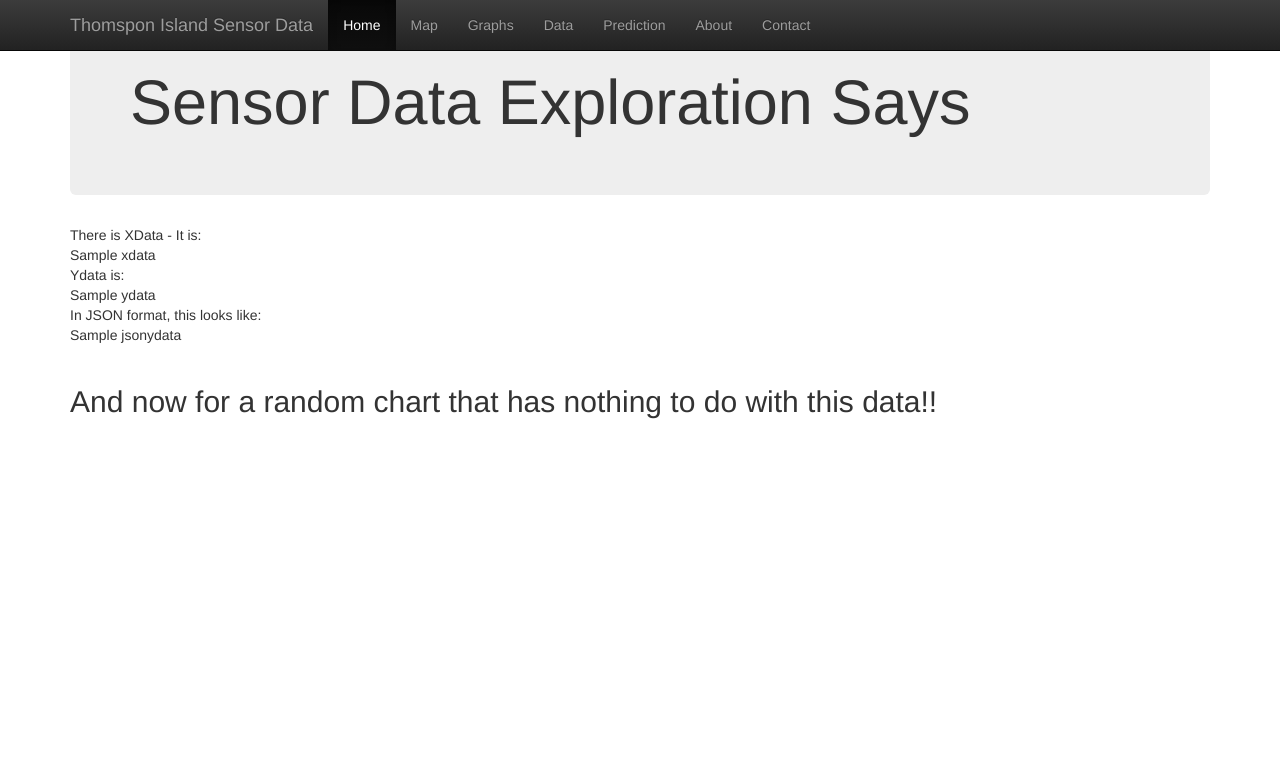
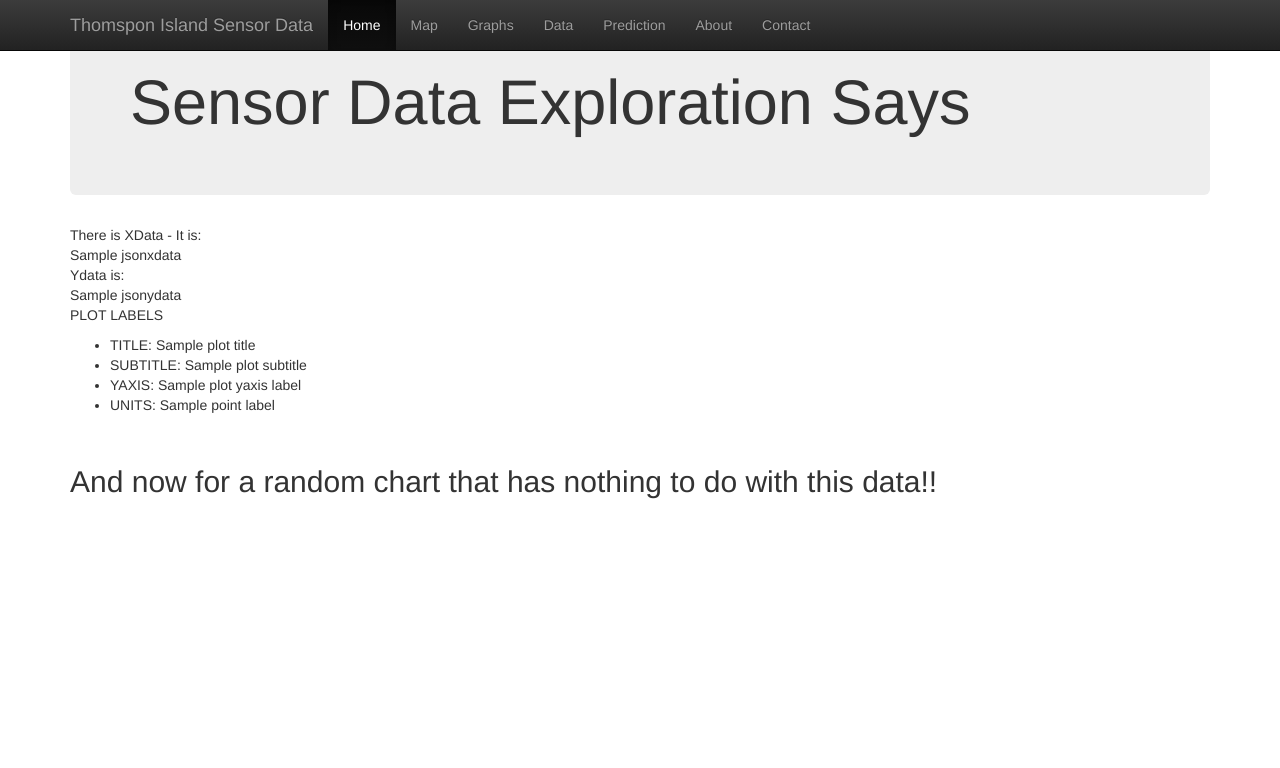
Before and after one commit to lindakukolich/sensor_data_exploration, a Django app: template sensor_data_exploration/sensor_data_exploration/templates/explorer/index.html in a window 1280 px wide. Shown: the top 768 px of the page. Run offline with Django 3.2, Linux system fonts and the light colour scheme; the template is opened without the code that fills it: most values are stand-ins (such as "Sample title", 1, 10 or a date in 2020); parts of the project's set-up code (start-up, migrations or seed data) failed here and were passed over; some libraries are stand-ins or nearby versions.

Commit message:
using plot labels from data base as decorations for sensordata plot

```diff
--- a/Cool_commands.txt
+++ b/Cool_commands.txt
@@ -50,6 +50,7 @@ rm db.sqlite3  (or ./manage.py sqlclear explorer & paste commands into dbshell)
 ./manage.py syncdb
 ./manage.py dbshell
 >> .schema
+>> .schema "explorer_datasource"
 >> select * from explorer_datasource;
 >> select * from explorer_sensor;
 >> select * from explorer_sensordata;
--- a/sensor_data_exploration/sensor_data_exploration/static/sensordata-highcharts.js
+++ b/sensor_data_exploration/sensor_data_exploration/static/sensordata-highcharts.js
@@ -1,26 +1,28 @@
 $(function () {
-    var chart = sensordata_chart('Air Temperature', 'wu_ti_temp_f', 'degrees Farenheit');
+    /* Add a check of goodPlotDdata, so we can print an error message here if there is no plot */
+    var my_xdata = jQuery.parseJSON(jsonxdata);
+    console.log("xdata=", my_xdata);
+    var my_ydata = jQuery.parseJSON(jsonydata);
+    console.log("ydata=".my_ydata);
+    var chart = sensordata_chart(plot_title, plot_subtitle, plot_yaxis_label, plot_point_label, my_xdata, my_ydata);
 });
 
-function sensordata_chart(title, subtitle, units) {
+function sensordata_chart(title, subtitle, units, short_units, xdata, ydata) {
 
     var dataArray1 = [];
 
     var n_points = 0;
-    var json_ydata = jQuery.parseJSON(jsonydata);
-    console.log("jsonydata =");
-    console.log(json_ydata);
-    n_points = json_ydata.length;
+    n_points = ydata.length;
 
-    console.log("n_points is ");
-    console.log(n_points);
+    if (n_points > xdata.length) {
+	n_points = xdata.length;
+    }
+
     for (i = 0; i < n_points; i++) {
-	dataArray1.push( [Date.UTC(1970, 1, i), json_ydata[i]]);
+	//	dataArray1.push( [Date.UTC(1970, 1, i), ydata[i]]);
+	dataArray1.push( [xdata[i], ydata[i]]);
     }
-    console.log("dataArray1=");
-    console.log(dataArray1);
 
-    //    $('#ourdata').highcharts({
     var chart = new Highcharts.Chart({
             chart: {
 		renderTo: 'ourdata',
@@ -34,10 +36,9 @@ function sensordata_chart(title, subtitle, units) {
             },
             xAxis: {
                 type: 'datetime',
-                dateTimeLabelFormats: { // don't display the dummy year
-                    month: '%e. %b',
-                    year: '%b'
-                }
+		title: {
+		    text: "Date and Time"
+		},
             },
             yAxis: {
                 title: {
@@ -48,15 +49,12 @@ function sensordata_chart(title, subtitle, units) {
             tooltip: {
                 formatter: function() {
 		    return '<b>'+ this.series.name +'</b><br/>'+
-		    Highcharts.dateFormat('%e. %b', this.x) +': '+ this.y +' m';
+		    Highcharts.dateFormat('%Y/%m/%d %H:%M', this.x) +': '+ this.y +' ' + short_units;
                 }
             },
 
             series: [{
-		name: 'Maybe Our data?',
-		// Define the data points. All series have a dummy year
-		// of 1970/71 in order to be compared on the same x axis. Note
-		// that in JavaScript, months start at 0 for January, 1 for February etc.
+		name: title,
 		data: dataArray1
 	    }]
         });
--- a/sensor_data_exploration/sensor_data_exploration/templates/explorer/index.html
+++ b/sensor_data_exploration/sensor_data_exploration/templates/explorer/index.html
@@ -10,7 +10,13 @@
     <link rel="stylesheet" type="text/css" media="screen" href="{%static "common.css" %}" />
 
     <script type="text/javascript">
-      var jsonydata = "{{jsonydata|safe}}"
+      var goodPlotData = "{{ goodPlotData|safe }}"
+      var jsonxdata = "{{ jsonxdata|safe }}"
+      var jsonydata = "{{ jsonydata|safe }}"
+      var plot_title= "{{ plot_title|safe }}"
+      var plot_subtitle = "{{plot_subtitle|safe}}"
+      var plot_yaxis_label = "{{ plot_yaxis_label|safe }}"
+      var plot_point_label = "{{ point_label|safe }}"
     </script>
 
     <script src="//ajax.googleapis.com/ajax/libs/jquery/1.10.2/jquery.min.js"></script>
@@ -24,6 +30,7 @@
     <!-- Latest compiled and minified JavaScript -->
     <script src="//netdna.bootstrapcdn.com/bootstrap/3.0.3/js/bootstrap.min.js"></script>
 
+    <!-- javascript for generating plots -->
     <script src="http://code.highcharts.com/highcharts.js"></script>
     <script src="http://code.highcharts.com/modules/exporting.js"></script>
     <script src="{%static "sensordata-highcharts.js" %}"></script>
@@ -49,6 +56,7 @@
           <ul class="nav navbar-nav">
             <li class="active"><a href="#">Home</a></li>
 	    <li><a href="#">Map</a></li>
+	    <!-- Make it so the link doesn't work here -->
 	    <li><a href="#">Graphs</a></li>
 	    <li><a href="#">Data</a></li>
 	    <li><a href="#">Prediction</a></li>
@@ -64,11 +72,16 @@
 	</div>
 	<div id="data">
 	  There is XData - It is: <br />
-	  {{ xdata }}<br />
+	  {{ jsonxdata }}<br />
 	  Ydata is: <br />
-	  {{ ydata }}
-	  <p />In JSON format, this looks like: <br />
-	  {{ jsonydata }}<br />
+	  {{ jsonydata }}
+	  <p />PLOT LABELS
+	  <ul>
+	    <li />TITLE: {{plot_title}}
+	    <li />SUBTITLE: {{plot_subtitle}}
+	    <li />YAXIS: {{plot_yaxis_label}}
+	    <li />UNITS: {{point_label}}
+	  </ul>
 	  <br>
 	  <h2>And now for a random chart that has nothing to do with this data!!</h2>
 	  <br>
```
Also changed, not shown: sensor_data_exploration/sensor_data_exploration/apps/explorer/views.py (+62 -13 lines).
